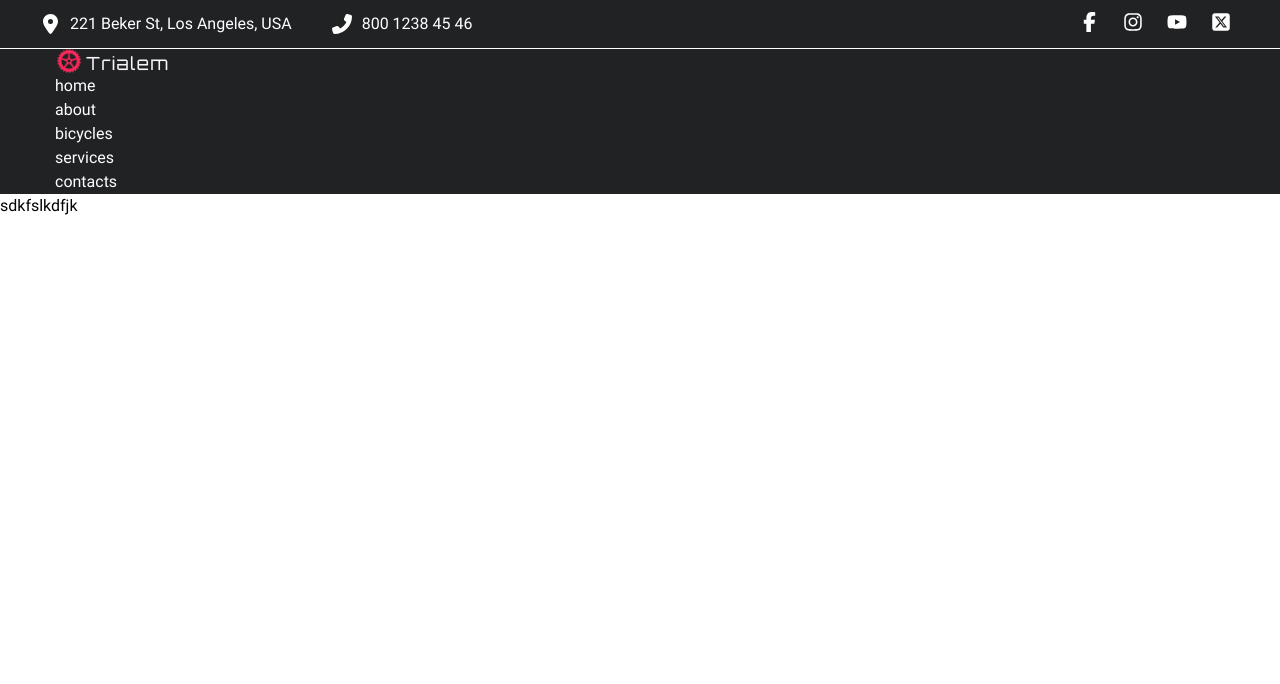
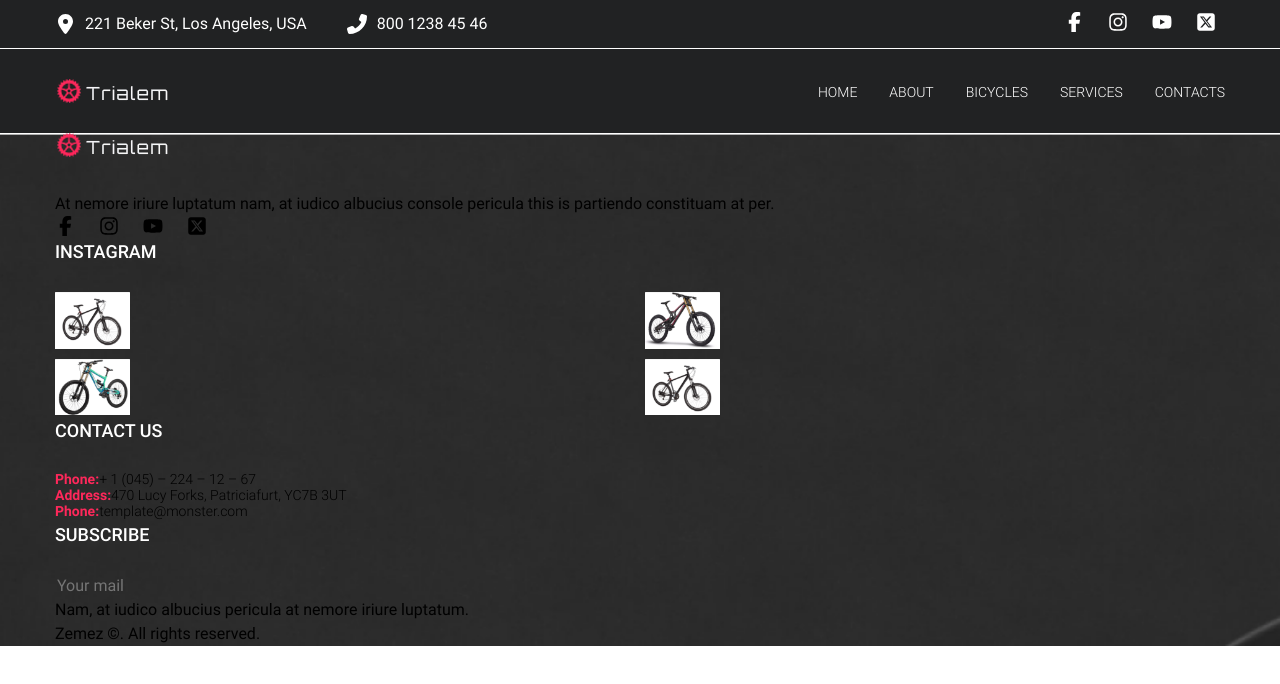
Before and after one commit to serhovvv/vite-homework, a website built with Vite: page src/html/layouts/_html.html in a window 1280 px wide. Built offline with nearby package versions, Linux system fonts and the light colour scheme.

Commit message:
tech:added styles

```diff
--- a/src/html/_common.scss
+++ b/src/html/_common.scss
@@ -12,6 +12,7 @@
         mask-repeat: no-repeat;
         mask-position: center;
         background-color: currentColor;
+        transition: 0.3s ease-in-out;
     }
 
 }
--- a/src/html/components/social/index.scss
+++ b/src/html/components/social/index.scss
@@ -1,3 +1,5 @@
+@use "../../../styles/mixins"as*;
+
 .social {
     display: flex;
     gap: 15px;
@@ -7,6 +9,11 @@
             height: 14px;
             width: 14px;
         }
+        @include hover{
+            &::before{
+                background-color: gold;
+            }
+        }
 
     }
 }
--- a/src/html/layouts/footer/_footer.html
+++ b/src/html/layouts/footer/_footer.html
@@ -1,3 +1,80 @@
-<footer>
-    sdkfslkdfjk
+<footer class="footer">
+    <section>
+        <h2 class="sr-only">Misc information</h2>
+        <div class="container footer__grid">
+            <div class="footer__group">
+                <div class="footer-details">
+                    <include src="html/components/logo/_index.html"></include>
+                    <p class="footer-details-text" >At nemore iriure luptatum nam, at iudico
+                        albucius console pericula this is partiendo
+                        constituam at per.</p>
+                    <include src="html/components/social/_index.html"></include>
+
+                </div>
+            </div>
+            <div class="footer__group">
+                <div class="insta-blog">
+                    <h3 class="footer-title" >INSTAGRAM</h3>
+                    <ul class="insta-blog__list">
+                        <li>
+                            <img class="insta-blog__img" src="/src/assets/images/bicycles/p-1.webp" alt="bike" width="75px" height="75px" loading="lazy">
+                        </li>
+                        <li>
+                            <img class="insta-blog__img" src="/src/assets/images/bicycles/p-2.webp" alt="bike" width="75px" height="75px" loading="lazy">
+                        </li>
+                        <li>
+                            <img class="insta-blog__img" src="/src/assets/images/bicycles/p-3.webp" alt="bike" width="75px" height="75px" loading="lazy">
+                        </li>
+                        <li>
+                            <img class="insta-blog__img" src="/src/assets/images/bicycles/p-4.webp" alt="bike" width="75px" height="75px" loading="lazy">
+                        </li>
+
+
+                    </ul>
+                </div>
+            </div>
+            <div class="footer__group">
+                <address class="contacts">
+                    <h3 class="footer-title">Contact us</h3>
+                    <ul class="contacts-list">
+                        <li>
+                            <span class="color-accent fw-700">Phone:</span><a href="tel: +10452241267">+ 1 (045) – 224 – 12 – 67</a>
+                        </li>
+                        <li>
+                            <span class="color-accent fw-700">Address:</span><a href="">470 Lucy Forks,
+                                Patriciafurt, YC7B 3UT</a>
+                        </li>
+                        <li>
+                            <span class="color-accent fw-700">Phone:</span><a href="mailto:template@monster.com">template@monster.com</a>
+                        </li>
+                    </ul>
+
+                </address>
+            </div>
+            <div class="footer__group">
+                <div class="subscribe">
+                    <h3 class="footer-title">Subscribe</h3>
+                    <form class="subscribe-form">
+                        <div class="subscribe-form__group">
+                            <label for="" class="sr-only">Enter you email</label>
+                            <input class="subscribe-form__input" type="email" name="email" id="email" placeholder="Your mail" required >
+                            <button class="subscribe-form__btn">
+                                <span class="sr-only">submit form</span>
+
+                            </button>
+                        </div>
+
+                    </form>
+                    <p>Nam, at iudico albucius pericula at nemore
+                        iriure luptatum.</p>
+                </div>
+            </div>
+
+        </div>
+    </section>
+    <div class="container">
+        <p class="copy" >Zemez ©. All rights reserved.</p>
+    </div>
+
+
 </footer>
--- a/src/html/layouts/footer/_index.scss
+++ b/src/html/layouts/footer/_index.scss
@@ -0,0 +1,50 @@
+@use '../../../styles/mixins'as*;
+
+
+.footer{
+    background-image: url('/src/assets/images/footer-bg.webp');
+    @include bg-cover;
+}
+
+.footer__grid{
+    grid-template-columns: repeat(4, 1fr);
+
+}
+
+.footer-title{
+    font-weight: 500;
+    font-size: 18px;
+    line-height: 32px;
+    text-transform: uppercase;
+    margin-bottom: 24px;
+    color: var(--c-white);
+}
+
+.footer-details{
+    .logo{
+        display: block;
+        margin-bottom: 34px;
+    }
+
+    &__text{
+        font-size: 14px;
+        font-weight: 300;
+        line-height: 20px;
+        margin-bottom: 20px;
+    }
+}
+
+.insta-blog {
+    &__list{
+        display: grid;
+        grid-template-columns: repeat(2, 1fr);
+        gap: 10px;
+    }
+
+}
+
+.contacts{
+    font-size: 14px;
+    line-height: 16px;
+    font-weight: 300;
+}
--- a/src/html/layouts/header/_index.scss
+++ b/src/html/layouts/header/_index.scss
@@ -1,3 +1,6 @@
+@use '../../../styles/mixins/'as*;
+
+
 .header{
     background-color: #212223;
     color: var(--c-white);
@@ -8,7 +11,7 @@
     &__inner{
         display: flex;
         justify-content: space-between;
-        padding: 12px 0;
+        padding-block: 12px;
 
     }
 
@@ -18,9 +21,47 @@
     display: flex;
     gap: 40px;
 
+
     &__link {
-        &::before {
-            background-color: var(--c-lightgray);
+        transition: color 0.3s ease-in-out;
+
+        @include hover {
+            color: var(--c-pink);
+
+            &::before {
+                color: var(--c-pink);
+            }
+        }
+
+
+
+    }
+}
+
+.header-bottom{
+    padding: 30px 0;
+}
+
+.nav{
+
+    display: flex;
+    justify-content: space-between;
+    align-items: center;
+}
+
+.menu {
+    display: flex;
+    gap: 32px;
+
+    &__link{
+        text-transform: uppercase;
+        font-size: 14px;
+        font-weight: 300;
+        transition: color 0.3s ease-in-out;
+
+        @include hover {
+            color: var(--c-pink);
+
         }
     }
 }
--- a/src/styles/base/_helpers.scss
+++ b/src/styles/base/_helpers.scss
@@ -10,3 +10,11 @@
   white-space: nowrap !important;
   border: 0 !important
 }
+
+.color-accent{
+  color: var(--c-pink);
+}
+
+.fw-700 {
+  font-weight: 700;
+}
--- a/src/styles/base/_variables.scss
+++ b/src/styles/base/_variables.scss
@@ -4,4 +4,5 @@
 
   --c-white: #fff;
   --c-lightgray: #b2b2b9;
+  --c-pink: #ff285b;
 }
```
